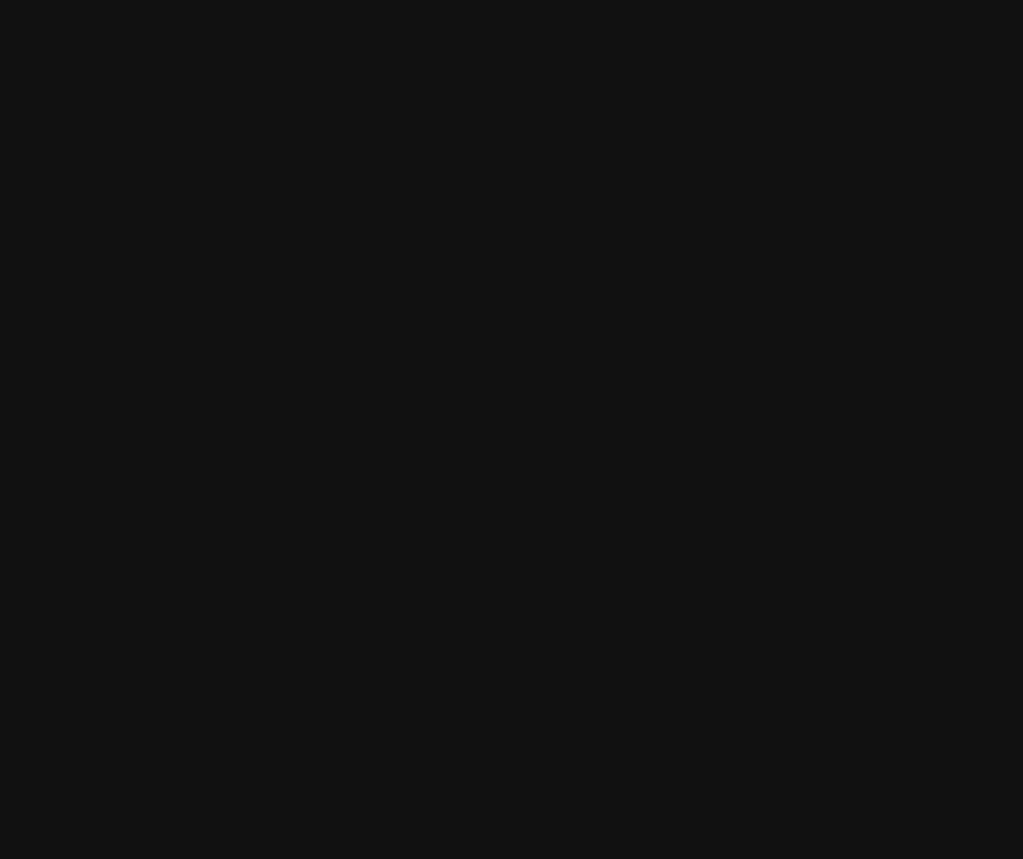
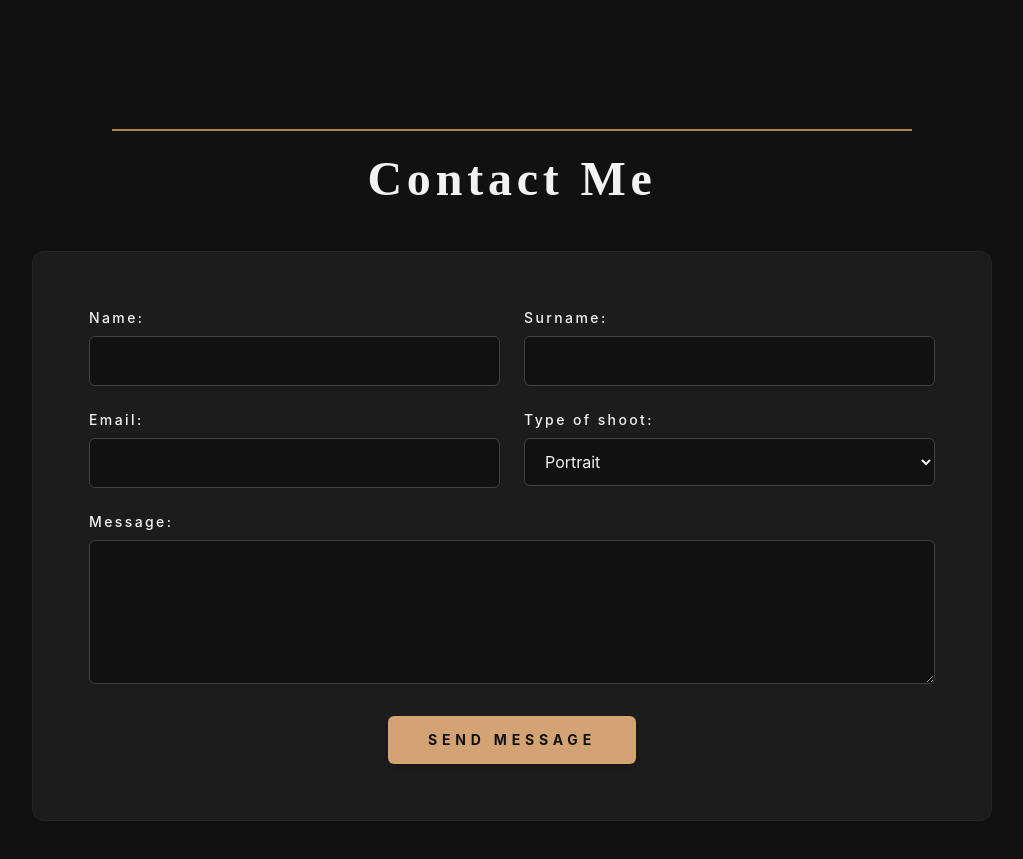
Before and after one commit to Alormor/PhotographyPortfolio, a React (Vite) app: page / in a window 1280 px wide. Shown: the part 4680-5539 px from the top of the page, without its empty margins (128-1151 px from the left). Before the commit the page ends 4713 px from the top, so only its background shows below. Built offline with nearby package versions, Linux system fonts and the light colour scheme.

Commit message:
refactor: contact section in react and tailwind

```diff
--- a/src/App.jsx
+++ b/src/App.jsx
@@ -2,6 +2,7 @@ import Header from './components/Header'
 import Hero from './components/Hero'
 import WorkGallery from './components/WorkGallery'
 import About from './components/About'
+import Contact from './components/Contact'
 
 import './index.css'
 
@@ -14,6 +15,7 @@ function App() {
         <Hero />
         <WorkGallery />
         <About />
+        <Contact />
       </main>
     </div>
   )
--- /dev/null
+++ b/src/components/Contact.jsx
@@ -0,0 +1,154 @@
+import { useState } from 'react'
+
+export default function Contact() {
+  const [formData, setFormData] = useState({
+    name: '',
+    surname: '',
+    email: '',
+    shootType: 'portrait',
+    message: '',
+  })
+  const [submitted, setSubmitted] = useState(false)
+
+  const handleChange = (e) => {
+    const { name, value } = e.target
+    setFormData((prev) => ({ ...prev, [name]: value }))
+  }
+
+  const handleSubmit = (e) => {
+    e.preventDefault()
+    // Simulated submission
+    setSubmitted(true)
+  }
+
+  return (
+    <section id="contact" className="w-full py-16 md:py-24 bg-bg">
+      <div className="max-w-5xl mx-auto px-4 sm:px-6 lg:px-8">
+        {/* Section Heading with decorative accent line */}
+        <div className="text-center mb-12">
+          <div className="w-full sm:w-200 h-0.5 bg-accent/80 mx-auto mb-6"></div>
+          <h2 className="font-secondary text-3xl sm:text-4xl md:text-5xl font-bold tracking-wide text-text">
+            Contact Me
+          </h2>
+        </div>
+
+        {/* Contact Form Container */}
+        <div className="bg-surface rounded-xl p-6 sm:p-10 md:p-14 border border-neutral-800">
+          {submitted ? (
+            <div className="text-center py-12 space-y-4">
+              <h3 className="font-secondary text-2xl text-accent font-bold">
+                Thank you for your message!
+              </h3>
+              <p className="text-muted text-base">
+                Clara will get back to you as soon as possible.
+              </p>
+              <button
+                type="button"
+                onClick={() => setSubmitted(false)}
+                className="mt-4 px-6 py-2 text-sm uppercase tracking-wider font-semibold text-accent hover:underline cursor-pointer"
+              >
+                Send another message
+              </button>
+            </div>
+          ) : (
+            <form onSubmit={handleSubmit} className="grid grid-cols-1 sm:grid-cols-2 gap-6">
+              {/* Name */}
+              <div className="flex flex-col gap-2">
+                <label htmlFor="name" className="text-sm font-medium tracking-normal text-text">
+                  Name:
+                </label>
+                <input
+                  type="text"
+                  id="name"
+                  name="name"
+                  required
+                  value={formData.name}
+                  onChange={handleChange}
+                  className="w-full px-4 py-3 bg-bg text-text rounded-md border border-neutral-700 focus:border-accent focus:outline-none focus:ring-1 focus:ring-accent transition-colors"
+                />
+              </div>
+
+              {/* Surname */}
+              <div className="flex flex-col gap-2">
+                <label htmlFor="surname" className="text-sm font-medium tracking-normal text-text">
+                  Surname:
+                </label>
+                <input
+                  type="text"
+                  id="surname"
+                  name="surname"
+                  required
+                  value={formData.surname}
+                  onChange={handleChange}
+                  className="w-full px-4 py-3 bg-bg text-text rounded-md border border-neutral-700 focus:border-accent focus:outline-none focus:ring-1 focus:ring-accent transition-colors"
+                />
+              </div>
+
+              {/* Email */}
+              <div className="flex flex-col gap-2">
+                <label htmlFor="email" className="text-sm font-medium tracking-normal text-text">
+                  Email:
+                </label>
+                <input
+                  type="email"
+                  id="email"
+                  name="email"
+                  required
+                  value={formData.email}
+                  onChange={handleChange}
+                  className="w-full px-4 py-3 bg-bg text-text rounded-md border border-neutral-700 focus:border-accent focus:outline-none focus:ring-1 focus:ring-accent transition-colors"
+                />
+              </div>
+
+              {/* Type of Shoot */}
+              <div className="flex flex-col gap-2">
+                <label htmlFor="shootType" className="text-sm font-medium tracking-normal text-text">
+                  Type of shoot:
+                </label>
+                <select
+                  id="shootType"
+                  name="shootType"
+                  value={formData.shootType}
+                  onChange={handleChange}
+                  className="w-full px-4 py-3 bg-bg text-text rounded-md border border-neutral-700 focus:border-accent focus:outline-none focus:ring-1 focus:ring-accent transition-colors cursor-pointer"
+                >
+                  <option value="portrait">Portrait</option>
+                  <option value="landscape">Landscape</option>
+                  <option value="lifestyle">Lifestyle</option>
+                  <option value="event">Event</option>
+                  <option value="other">Other</option>
+                </select>
+              </div>
+
+              {/* Message */}
+              <div className="flex flex-col gap-2 sm:col-span-2">
+                <label htmlFor="message" className="text-sm font-medium tracking-normal text-text">
+                  Message:
+                </label>
+                <textarea
+                  id="message"
+                  name="message"
+                  rows={4}
+                  required
+                  value={formData.message}
+                  onChange={handleChange}
+                  className="w-full px-4 py-3 bg-bg text-text rounded-md border border-neutral-700 focus:border-accent focus:outline-none focus:ring-1 focus:ring-accent transition-colors resize-y min-h-36"
+                />
+              </div>
+
+              {/* Submit Button */}
+              <div className="sm:col-span-2 flex justify-center mt-2">
+                <button
+                  type="submit"
+                  className="px-10 py-3.5 bg-accent text-bg font-primary font-bold uppercase tracking-wide text-sm rounded-md hover:bg-[#e5b382] hover:-translate-y-0.5 transition-all duration-300 shadow-md cursor-pointer"
+                >
+                  Send Message
+                </button>
+              </div>
+            </form>
+          )}
+        </div>
+      </div>
+    </section>
+  )
+}
```
